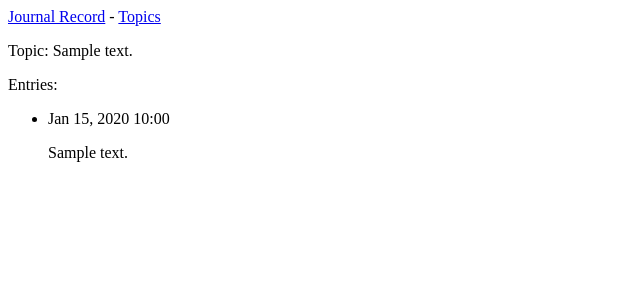
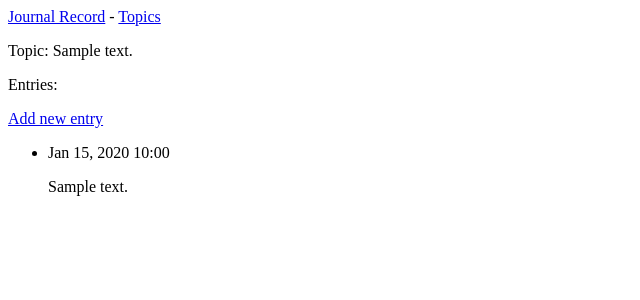
Before and after one commit to MSRhmn/journal-record, a Django app: page /topics/1/ in a window 1280 px wide. Shown: the top 300 px of the page, without its empty margins (0-640 px from the left). Run offline with Django 5.2, Linux system fonts and the light colour scheme; tables that the repository leaves empty hold one stand-in row (values such as "Sample post").

Commit message:
chore: link new entry to the topic template

```diff
--- a/journal_records/templates/journal_records/topic.html
+++ b/journal_records/templates/journal_records/topic.html
@@ -5,6 +5,9 @@
   <p>Topic: {{ topic.text }}</p>
 
   <p>Entries:</p>
+  <p>
+    <a href="{% url 'journal_records:new_entry' topic.id %}">Add new entry</a>
+  </p>
 
   <ul>
     {% for entry in entries %}
```
